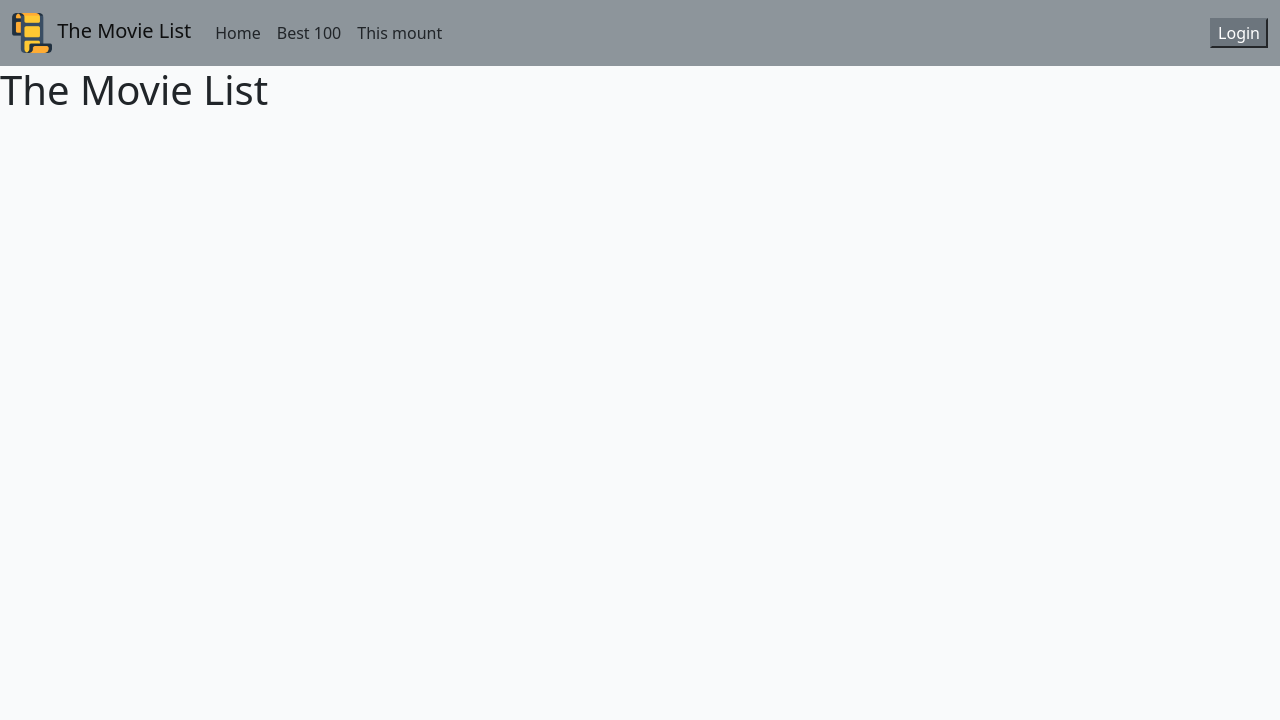
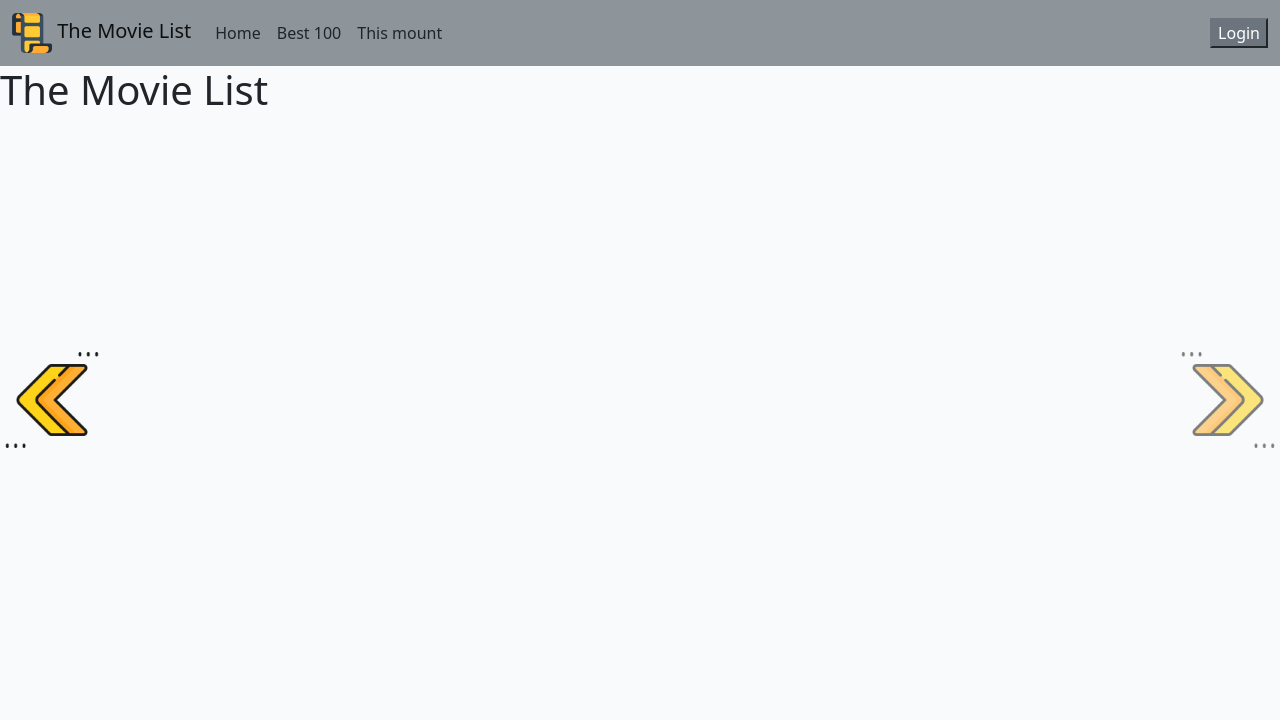
Before and after one commit to fuadyerdelen/MovieList, a plain HTML site: page index.html in a window 1280 px wide. Shown: the top 720 px of the page. Drawn offline with Linux system fonts and the light colour scheme; no server answers.

Commit message:
Make top slider, add picture and some sizes adjusted.

```diff
--- a/app.js
+++ b/app.js
@@ -46,6 +46,7 @@ function fillMovies() {
 
         let card = document.createElement('div');
         card.classList.add('card');
+        card.style.height = '420px';
 
         let slider_img_a = document.createElement('a');
         slider_img_a.setAttribute('href', movie.getLink());
--- a/index.html
+++ b/index.html
@@ -57,7 +57,17 @@
     </header>
 
 
-    <div id="slider"></div>
+    <div id="slider">
+
+        <button class="carousel-control-prev" type="button">
+            <span class="carousel-control-prev-icon"></span>
+        </button>
+
+        <button class="carousel-control-next" type="button">
+            <span class="carousel-control-next-icon"></span>
+        </button>
+
+    </div>
 
 
 
--- a/style.css
+++ b/style.css
@@ -96,3 +96,29 @@ a {
 .list-group-item{
     padding: 0;
 }
+
+
+.carousel-control-next {
+
+    width: 100px;
+    justify-content: flex-start;
+}
+
+
+
+.carousel-control-prev {
+    width: 100px;
+    justify-content: flex-end;
+}
+.carousel-control-prev-icon{
+    background-image: url(/picture/arrow.png);
+    transform: rotateY(180deg);
+}
+.carousel-control-next-icon{
+background-image: url(/picture/arrow.png);
+}
+.carousel-control-next-icon,
+.carousel-control-prev-icon{
+    width: 6rem;
+    height: 6rem;
+}
```
Also changed, not shown: picture/arrow.png (added).
